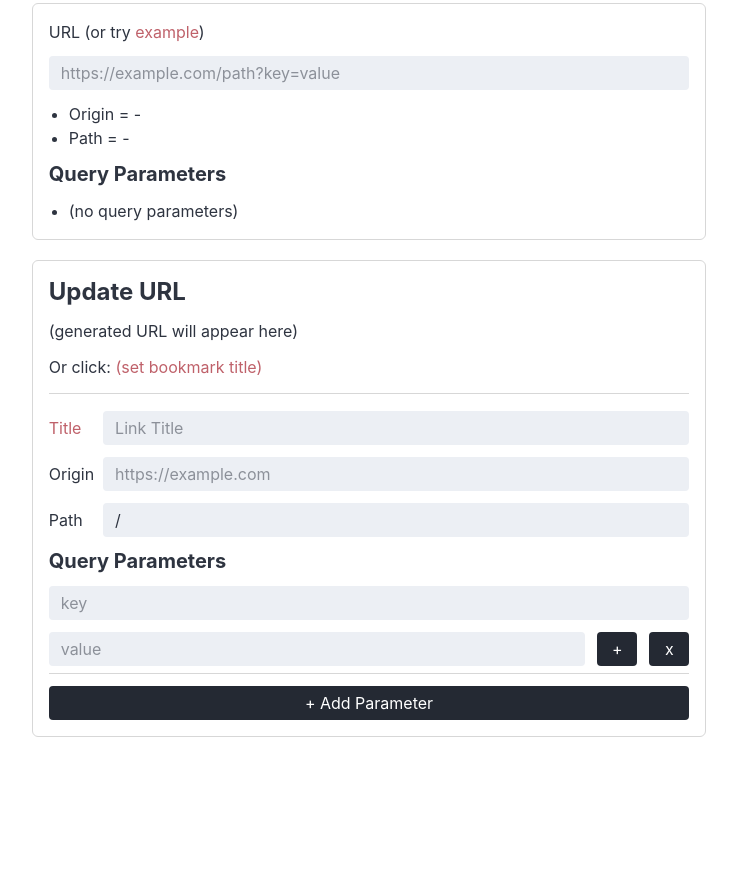
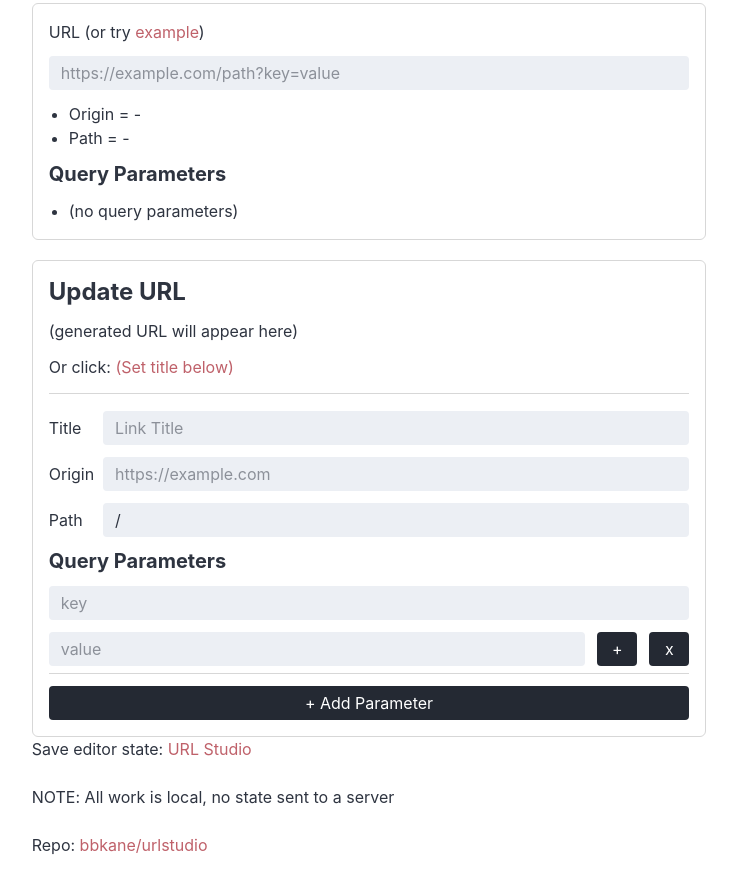
Before and after one commit to bbkane/urlstudio, a website with bundled scripts: page index.html in a window 1280 px wide. Shown: the part 93-974 px from the top of the page, without its empty margins (271-1008 px from the left). Before the commit the page ends 830 px from the top, so only its background shows below. Built offline with nearby package versions, Linux system fonts and the light colour scheme.

Commit message:
More tweaks

```diff
--- a/index.html
+++ b/index.html
@@ -32,16 +32,13 @@
         <h2>Update URL</h2>
 
         <output id="generated-url" class="generated-url-output" aria-live="polite"></output>
-        <p class="bookmark-link-line">
-          Or click:
-          <a id="generated-bookmark-link" href="#" target="_blank" rel="noreferrer noopener"></a>
-        </p>
+        <p class="bookmark-link-line">Or click: <a id="generated-bookmark-link" href="#" target="_blank"
+            rel="noreferrer noopener"></a></p>
 
         <div class="section-separator" aria-hidden="true"></div>
 
         <div class="field-inline">
-          <label for="bookmark-title"><a id="bookmark-title-edit-link" href="#" target="_blank"
-              rel="noreferrer noopener">Title</a></label>
+          <label for="bookmark-title">Title</label>
           <input id="bookmark-title" type="text" placeholder="Link Title" />
         </div>
 
@@ -60,6 +57,13 @@
         <button id="add-row" type="button">+ Add Parameter</button>
       </article>
     </section>
+
+    <footer class="app-footer">
+      <p>Save editor state: <a id="save-state-link" href="#"></a></p>
+      <p>NOTE: All work is local, no state sent to a server</p>
+      <p>Repo: <a href="https://github.com/bbkane/urlstudio/" target="_blank"
+          rel="noreferrer noopener">bbkane/urlstudio</a></p>
+    </footer>
   </main>
 
   <script type="module" src="./index.js"></script>
--- a/index.js
+++ b/index.js
@@ -14,13 +14,9 @@ let state = createEmptyState();
 const userUrlInput = document.querySelector("#user-url");
 const userUrlExampleLink = document.querySelector("#user-url-example-link");
 const titleInput = document.querySelector("#bookmark-title");
-const bookmarkTitleEditLink = document.querySelector(
-  "#bookmark-title-edit-link",
-);
 const generatedUrlOut = document.querySelector("#generated-url");
-const generatedBookmarkLink = document.querySelector(
-  "#generated-bookmark-link",
-);
+const generatedBookmarkLink = document.querySelector("#generated-bookmark-link");
+const saveStateLink = document.querySelector("#save-state-link");
 const userUrlError = document.querySelector("#user-url-error");
 const originalOriginOut = document.querySelector("#original-origin");
 const originalPathOut = document.querySelector("#original-path");
@@ -68,7 +64,10 @@ function hydrateFromAppUrl() {
 function syncAppUrl() {
   const href = buildAppHref(window.location.href, state);
   window.history.replaceState({}, "", href);
-  bookmarkTitleEditLink.href = href;
+  saveStateLink.href = href;
+  saveStateLink.textContent = state.title.trim()
+    ? `${state.title.trim()}: URL Studio`
+    : "URL Studio";
 }
 
 /**
@@ -191,15 +190,9 @@ function renderDerivedOutputs() {
     state.editableRows,
   );
   generatedUrlOut.textContent = output || "(generated URL will appear here)";
-  generatedBookmarkLink.textContent =
-    state.title.trim() || "(set bookmark title)";
+  generatedBookmarkLink.textContent = state.title.trim() || "(Set title below)";
   generatedBookmarkLink.href = output || "#";
-  generatedBookmarkLink.setAttribute(
-    "aria-label",
-    output
-      ? `Open bookmark: ${state.title.trim() || "Untitled"}`
-      : "Generated URL is not available yet",
-  );
+
   userUrlError.textContent = state.userUrlError;
   userUrlError.hidden = !state.userUrlError;
 }
```
